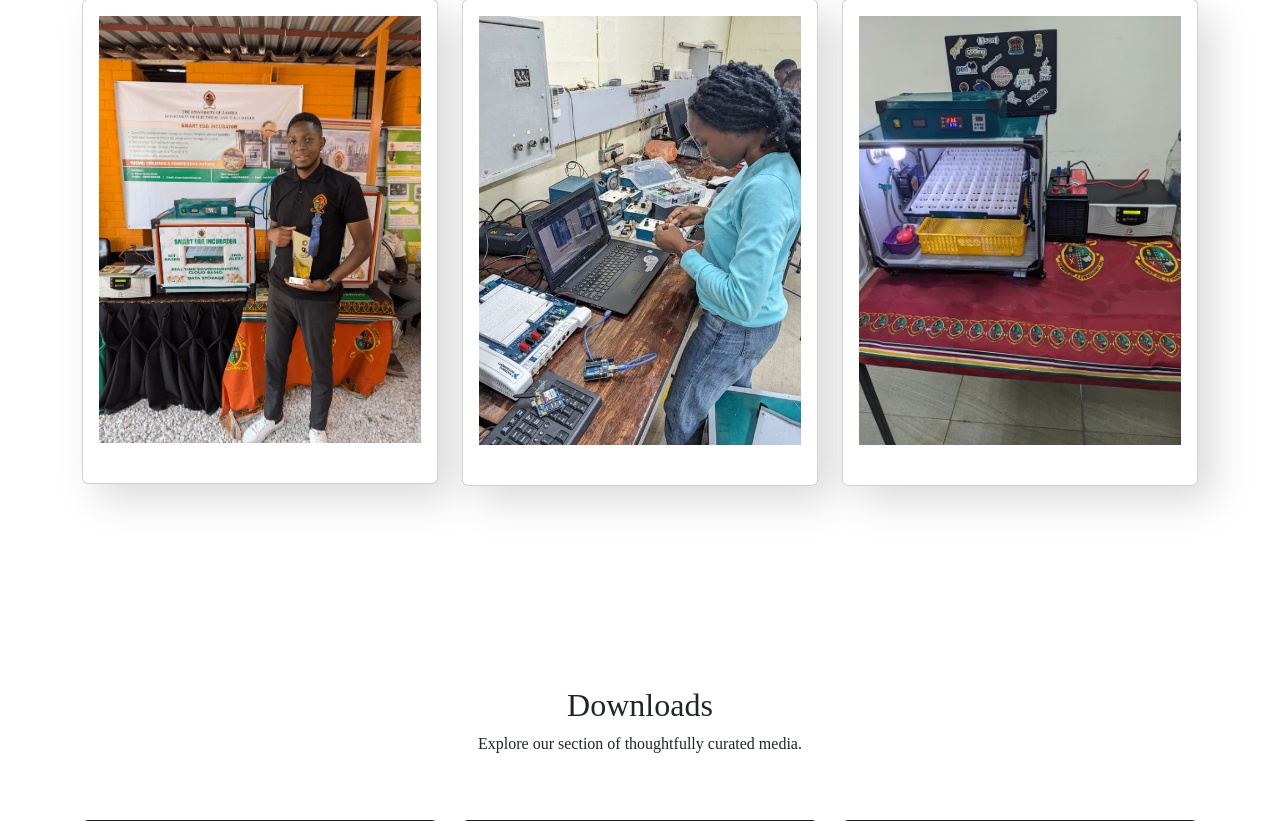
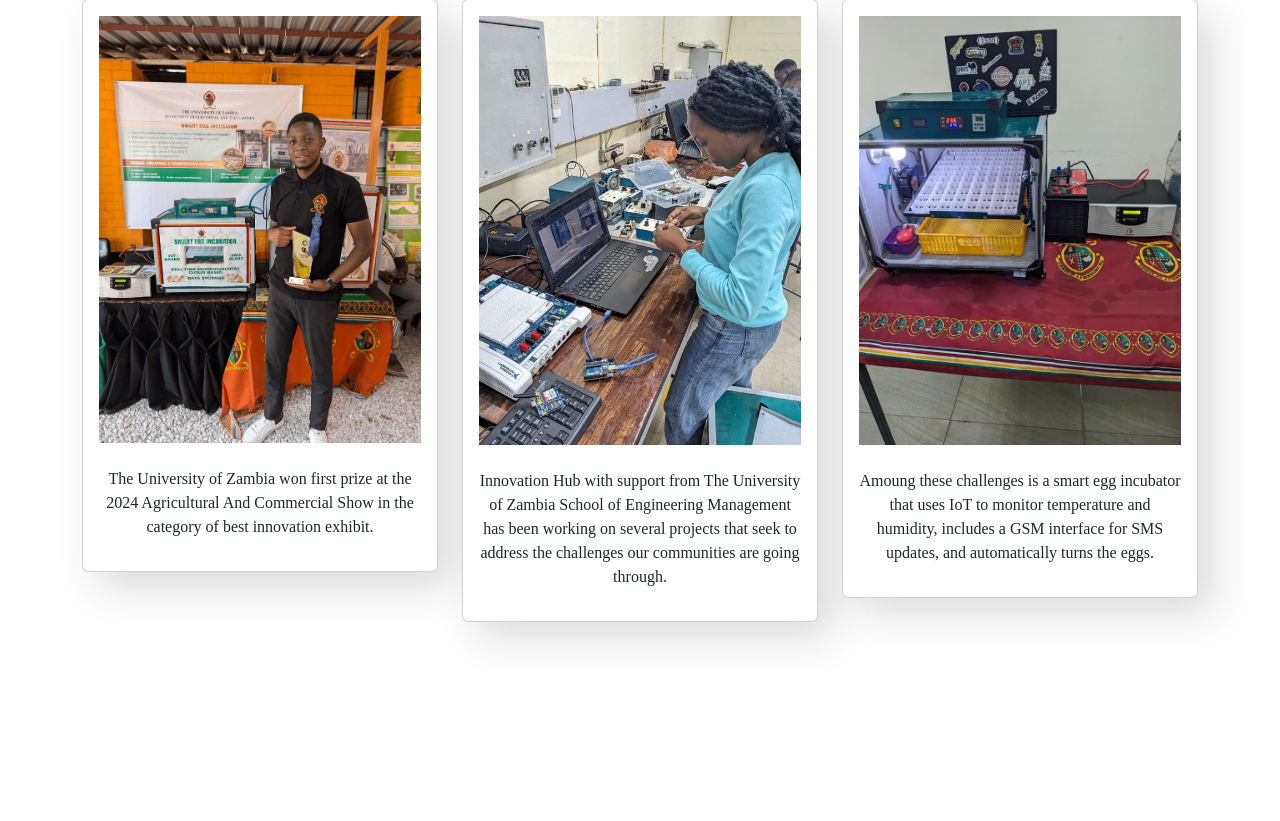
Before and after one commit to kangwa623/project-peppermint, a Flask app: page / in a window 1280 px wide. Shown: the part 2405-3226 px from the top of the page. Run offline with Flask 3, Linux system fonts and the light colour scheme; some libraries are stand-ins or nearby versions.

Commit message:
project captions

```diff
--- a/templates/projects.html
+++ b/templates/projects.html
@@ -29,15 +29,13 @@
               <div class="img-area mb-4">
                 <img src="../static/images/projects/egg_incubator.jpg" alt="" class="img-fluid" />
               </div>
+              <p class="lead"></p>
+                The University of Zambia won first prize at the 2024 Agricultural And Commercial Show in the category of best innovation exhibit.
+              </p>
               <!--
 
               <h3 class="card-title">Smart Egg Incubator</h3>
               <br />
-              <p class="lead">
-                Lorem ipsum dolor sit amet, consectetur adipiscing elit, sed do eiusmod tempor incididunt ut labore et dolore magna aliqua.
-                Ut enim ad minim veniam, quis nostrud exercitation ullamco laboris nisi ut aliquip ex ea commodo consequat.
-                Duis aute irure dolor in reprehenderit in voluptate velit esse cillum.
-              </p>
 
               -->
             </div>
@@ -49,15 +47,14 @@
               <div class="img-area mb-4">
                 <img src="../static/images/projects/arduino.jpg" alt="" class="img-fluid" />
               </div>
+              <p class="lead"></p>
+                Innovation Hub with support from The University of Zambia School of Engineering Management has been working on several
+                projects that seek to address the challenges our communities are going through.
+              </p>
               <!--
 
               <h3 class="card-title">Smart Egg Incubator</h3>
               <br />
-              <p class="lead">
-                Lorem ipsum dolor sit amet, consectetur adipiscing elit, sed do eiusmod tempor incididunt ut labore et dolore magna aliqua.
-                Ut enim ad minim veniam, quis nostrud exercitation ullamco laboris nisi ut aliquip ex ea commodo consequat.
-                Duis aute irure dolor in reprehenderit in voluptate velit esse cillum.
-              </p>
 
               -->
             </div>
@@ -69,15 +66,14 @@
               <div class="img-area mb-4">
                 <img src="../static/images/projects/iot.jpg" alt="" class="img-fluid" />
               </div>
+              <p class="lead"></p>
+                Amoung these challenges is a smart egg incubator that uses IoT to monitor temperature and humidity, includes a GSM interface for SMS updates,
+                and automatically turns the eggs.
+              </p>
               <!--
 
               <h3 class="card-title">Smart Egg Incubator</h3>
               <br />
-              <p class="lead">
-                Lorem ipsum dolor sit amet, consectetur adipiscing elit, sed do eiusmod tempor incididunt ut labore et dolore magna aliqua.
-                Ut enim ad minim veniam, quis nostrud exercitation ullamco laboris nisi ut aliquip ex ea commodo consequat.
-                Duis aute irure dolor in reprehenderit in voluptate velit esse cillum.
-              </p>
 
               -->
             </div>
```
